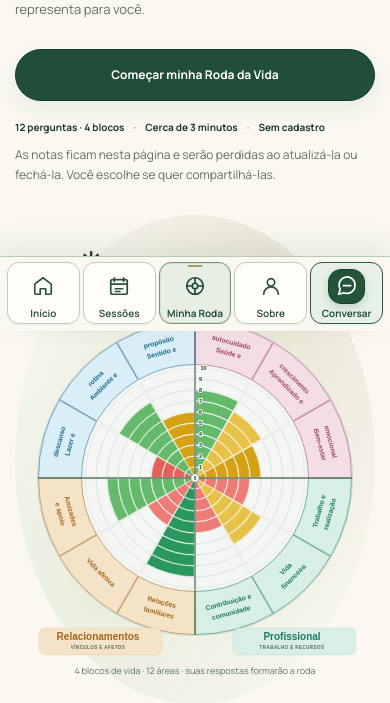
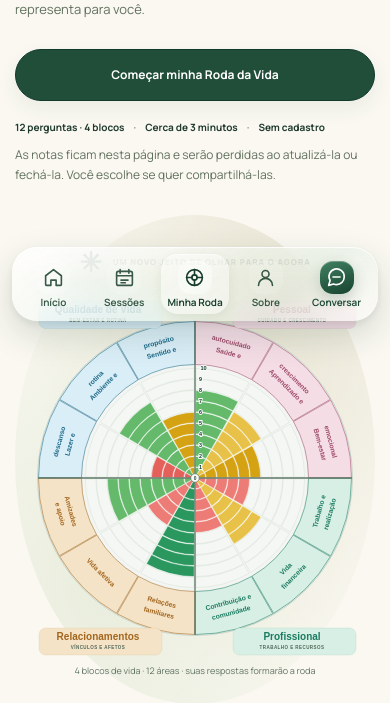
Before and after one commit to tarsoLMC/Essenes-git, a PHP site: page /roda-da-vida.html in a window 390 px wide. Shown: the part 513-1216 px from the top of the page. Run offline with PHP 8.4, Linux system fonts and the light colour scheme; a stand-in replaces the project's code that opens the database connection.

Commit message:
style: aplicar Liquid Glass sem bordas no menu mobile Essenes

```diff
--- a/404.html
+++ b/404.html
@@ -12,7 +12,7 @@
 <style>
 .error-shell{min-height:100svh;display:grid;place-items:center;padding:32px 20px;position:relative;z-index:2}.error-card{width:min(760px,100%);padding:clamp(34px,6vw,72px);border-radius:24px;background:var(--cream-soft);box-shadow:var(--shadow);text-align:center;border:1px solid rgba(220,183,115,.28)}.error-code{font:600 clamp(64px,13vw,120px)/.8 var(--serif);color:var(--green);margin:0 0 24px}.error-card h1{font:600 clamp(36px,6vw,58px)/1.02 var(--serif);margin:0 0 18px}.error-card p{max-width:55ch;margin:0 auto 28px;color:var(--muted)}.error-actions{display:flex;justify-content:center;gap:12px;flex-wrap:wrap}
 </style>
-<link rel="preload" as="font" type="font/woff2" href="/assets/fonts/manrope-latin-wght-normal.woff2" crossorigin=""><link rel="preload" as="font" type="font/woff2" href="/assets/fonts/cormorant-garamond-latin-600-normal.woff2" crossorigin=""><link rel="stylesheet" href="/assets/css/essenes-ui-polish-v2.css?v=20261119-2"></head>
+<link rel="preload" as="font" type="font/woff2" href="/assets/fonts/manrope-latin-wght-normal.woff2" crossorigin=""><link rel="preload" as="font" type="font/woff2" href="/assets/fonts/cormorant-garamond-latin-600-normal.woff2" crossorigin=""><link rel="stylesheet" href="/assets/css/essenes-ui-polish-v2.css?v=20261119-glass3"></head>
 <body data-fx-theme="essenes">
 <div class="ambient" aria-hidden="true"></div>
 <main class="error-shell" id="conteudo">
--- a/assets/css/essenes-ui-polish-v2.css
+++ b/assets/css/essenes-ui-polish-v2.css
@@ -33,28 +33,83 @@ body.essenes-family-page .btn{border:1px solid #406044}
 body.essenes-family-page .btn.secondary{border:1px solid #a3b3a1;padding-left:14px;padding-right:14px;border-radius:5px}
 body.essenes-family-page .btn.outline{border:1px solid #8fa38e}
 body.essenes-family-page .btn:focus-visible{outline:2px solid #b18a56;outline-offset:3px}
+
+/* Navegação Liquid Glass — exclusivamente barra inferior mobile, sem bordas. */
 @media(max-width:760px){
+ html{scroll-padding-bottom:calc(110px + env(safe-area-inset-bottom,0px))}
+ body.essenes-has-mobile-dock{padding-bottom:calc(106px + env(safe-area-inset-bottom,0px))}
+ body.essenes-has-mobile-dock .v33-back-top{bottom:calc(110px + env(safe-area-inset-bottom,0px))}
  body.essenes-has-mobile-dock .essenes-mobile-dock{
-  background:rgba(250,248,241,.985);border-top:1px solid #b9c9b7;gap:3px;
+  position:fixed;inset:auto max(12px,env(safe-area-inset-right,0px)) calc(10px + env(safe-area-inset-bottom,0px)) max(12px,env(safe-area-inset-left,0px));width:auto;
+  z-index:70;display:grid;grid-template-columns:repeat(5,minmax(0,1fr));gap:2px;align-items:stretch;
+  min-height:74px;padding:7px;border:0;border-radius:25px;overflow:hidden;isolation:isolate;
+  background:linear-gradient(140deg,rgba(255,255,255,.68),rgba(243,248,241,.63) 40%,rgba(221,235,223,.58) 74%,rgba(255,255,255,.59));
+  -webkit-backdrop-filter:blur(26px) saturate(170%);backdrop-filter:blur(26px) saturate(170%);
+  box-shadow:0 14px 34px rgba(19,57,38,.16),0 3px 9px rgba(14,45,31,.07),inset 0 1px 0 rgba(255,255,255,.78);
+ }
+ body.essenes-has-mobile-dock .essenes-mobile-dock::before{
+  content:"";position:absolute;inset:0;z-index:0;pointer-events:none;border-radius:inherit;
+  background:radial-gradient(ellipse 72% 90% at 15% -18%,rgba(255,255,255,.60),transparent 73%),linear-gradient(to bottom,rgba(255,255,255,.17),transparent 43%);
  }
  body.essenes-has-mobile-dock .essenes-mobile-dock__link{
-  border:1px solid #bdcdbc;background:#fffdf8;border-radius:12px;
-  box-shadow:0 1px 2px rgba(34,66,45,.055);min-height:59px;color:#2d5140;
+  position:relative;z-index:1;min-width:0;min-height:60px;padding:5px 1px 4px;
+  display:flex;flex-direction:column;align-items:center;justify-content:center;gap:3px;
+  color:#385947;border:0;border-radius:17px;background:transparent;box-shadow:none;
+  text-decoration:none;-webkit-tap-highlight-color:transparent;
+  transition:color .22s ease,background-color .22s ease,box-shadow .22s ease,transform .22s ease;
  }
+ body.essenes-has-mobile-dock .essenes-mobile-dock__icon{
+  display:grid;place-items:center;width:34px;height:33px;border:0;border-radius:13px;
+  background:rgba(255,255,255,.13);box-shadow:inset 0 1px 0 rgba(255,255,255,.22);
+  transition:background-color .22s ease,transform .22s ease;
+ }
+ body.essenes-has-mobile-dock .essenes-mobile-dock__icon svg{width:21px;height:21px}
+ body.essenes-has-mobile-dock .essenes-mobile-dock__label{font-size:10px;font-weight:650;line-height:1.14;letter-spacing:-.08px}
  body.essenes-has-mobile-dock .essenes-mobile-dock__link[aria-current]{
-  border-color:#6e9475;background:#e7eee4;color:#204a35;
-  box-shadow:inset 0 0 0 1px rgba(67,108,73,.1);
+  color:#173e2b;background:rgba(255,255,255,.39);
+  box-shadow:inset 0 1px 0 rgba(255,255,255,.52),0 4px 12px rgba(37,78,51,.085);
  }
- body.essenes-has-mobile-dock .essenes-mobile-dock__link[aria-current] .essenes-mobile-dock__icon{background:transparent;box-shadow:none}
- body.essenes-has-mobile-dock .essenes-mobile-dock__link--contact{border-color:#2a5b43;background:#e9f0e7;color:#1b4b35}
+ body.essenes-has-mobile-dock .essenes-mobile-dock__link[aria-current]::before{content:none;display:none}
+ body.essenes-has-mobile-dock .essenes-mobile-dock__link[aria-current] .essenes-mobile-dock__icon{
+  background:rgba(255,255,255,.37);box-shadow:inset 0 1px 0 rgba(255,255,255,.55);
+ }
+ body.essenes-has-mobile-dock .essenes-mobile-dock__link--contact{color:#214d38}
  body.essenes-has-mobile-dock .essenes-mobile-dock__link--contact .essenes-mobile-dock__icon{
-  border:1px solid #17422d;background:#24543a;color:#fff;
+  color:#fff;border:0;background:linear-gradient(160deg,#438263,#295e45 55%,#194530);
+  box-shadow:0 5px 14px rgba(21,68,43,.2),inset 0 1px 0 rgba(255,255,255,.27);
  }
- body.essenes-has-mobile-dock .essenes-mobile-dock__link:hover{border-color:#547f5d;background:#f0f4eb}
- body.essenes-has-mobile-dock .essenes-mobile-dock__link:focus-visible{outline:2px solid #ae8e5f;outline-offset:-2px}
+ body.essenes-has-mobile-dock .essenes-mobile-dock__link:active{transform:scale(.955)}
+ body.essenes-has-mobile-dock .essenes-mobile-dock__link:focus-visible{outline:2px solid #ad915d;outline-offset:-3px}
+ body.wheel-page #result .result-chat,body.wheel-page #result .result-chat-launcher{
+  bottom:calc(111px + env(safe-area-inset-bottom,0px))!important;
+  max-height:calc(100dvh - 130px - env(safe-area-inset-bottom,0px));
+ }
+ body.essenes-family-page #toast{bottom:calc(111px + env(safe-area-inset-bottom,0px))}
+ body.wheel-page.is-answering.essenes-has-mobile-dock{padding-bottom:0!important}
+}
+@media(hover:hover) and (max-width:760px){
+ body.essenes-has-mobile-dock .essenes-mobile-dock__link:hover{background:rgba(255,255,255,.23);color:#173e2b}
 }
 @media(max-width:350px){
- body.essenes-has-mobile-dock .essenes-mobile-dock{gap:2px}
- body.essenes-has-mobile-dock .essenes-mobile-dock__link{border-radius:10px;min-width:0}
+ body.essenes-has-mobile-dock .essenes-mobile-dock{left:8px;right:8px;padding:6px 5px;gap:0;border-radius:22px}
+ body.essenes-has-mobile-dock .essenes-mobile-dock__label{font-size:9px;letter-spacing:-.2px}
+ body.essenes-has-mobile-dock .essenes-mobile-dock__icon{width:31px;height:31px}
 }
-@media(prefers-reduced-motion:reduce){body:not(.wheel-page):not(.essenes-family-page) .btn{transition:none}}
+@media(max-height:430px) and (orientation:landscape) and (max-width:900px){
+ body.essenes-has-mobile-dock .essenes-mobile-dock{display:none}
+ body.essenes-has-mobile-dock{padding-bottom:0}
+}
+@media(prefers-reduced-motion:reduce){
+ body:not(.wheel-page):not(.essenes-family-page) .btn{transition:none}
+ body.essenes-has-mobile-dock .essenes-mobile-dock__link,body.essenes-has-mobile-dock .essenes-mobile-dock__icon{transition:none}
+}
+@media(prefers-reduced-transparency:reduce){
+ body.essenes-has-mobile-dock .essenes-mobile-dock{background:#f7f8f2;-webkit-backdrop-filter:none;backdrop-filter:none}
+}
+@supports not ((backdrop-filter:blur(1px)) or (-webkit-backdrop-filter:blur(1px))){
+ @media(max-width:760px){body.essenes-has-mobile-dock .essenes-mobile-dock{background:rgba(246,248,242,.97)}}
+}
+@media(prefers-contrast:more) and (max-width:760px){
+ body.essenes-has-mobile-dock .essenes-mobile-dock{background:#f7f8f2}
+ body.essenes-has-mobile-dock .essenes-mobile-dock__link[aria-current]{background:#d9e6d7}
+}
--- a/contato.html
+++ b/contato.html
@@ -13,7 +13,7 @@
 
 <link href="/assets/css/essenes-contact.36c245a94adb.css" rel="stylesheet">
 <link href="/assets/img/favicon.svg" rel="icon" type="image/svg+xml">
-<noscript><style>@media(max-width:1000px){.mobile-menu{display:flex!important;flex-wrap:wrap;gap:14px;padding:18px;background:#faf8f1}.menu-toggle{display:none!important}}</style></noscript><link rel="preload" as="font" type="font/woff2" href="/assets/fonts/manrope-latin-wght-normal.woff2" crossorigin=""><link rel="preload" as="font" type="font/woff2" href="/assets/fonts/cormorant-garamond-latin-600-normal.woff2" crossorigin=""><script type="application/ld+json">{"@context":"https://schema.org","@type":"ContactPage","name":"Contato com Alexandre | Essenes","url":"https://essenes.com.br/contato.html","mainEntity":{"@type":"Person","name":"Alexandre Eduardo Mesquita Pereira","telephone":"+55 61 98173-8997","email":"essenesterapia@gmail.com"}}</script><link rel="stylesheet" href="/assets/css/essenes-mobile-dock-v1.css?v=20261119-1"><link rel="stylesheet" href="/assets/css/essenes-ui-polish-v2.css?v=20261119-2"></head>
+<noscript><style>@media(max-width:1000px){.mobile-menu{display:flex!important;flex-wrap:wrap;gap:14px;padding:18px;background:#faf8f1}.menu-toggle{display:none!important}}</style></noscript><link rel="preload" as="font" type="font/woff2" href="/assets/fonts/manrope-latin-wght-normal.woff2" crossorigin=""><link rel="preload" as="font" type="font/woff2" href="/assets/fonts/cormorant-garamond-latin-600-normal.woff2" crossorigin=""><script type="application/ld+json">{"@context":"https://schema.org","@type":"ContactPage","name":"Contato com Alexandre | Essenes","url":"https://essenes.com.br/contato.html","mainEntity":{"@type":"Person","name":"Alexandre Eduardo Mesquita Pereira","telephone":"+55 61 98173-8997","email":"essenesterapia@gmail.com"}}</script><link rel="stylesheet" href="/assets/css/essenes-mobile-dock-v1.css?v=20261119-1"><link rel="stylesheet" href="/assets/css/essenes-ui-polish-v2.css?v=20261119-glass3"></head>
 <body class="es-contact-page" data-fx-theme="essenes">
 <header class="legal-header">
 <div class="container nav-wrap">
--- a/privacidade.html
+++ b/privacidade.html
@@ -13,7 +13,7 @@
 
 <link href="/assets/css/essenes-site.49d192c15dfe.css" rel="stylesheet">
 <link href="/assets/img/favicon.svg" rel="icon" type="image/svg+xml">
-<noscript><style>@media(max-width:1000px){.mobile-menu{display:flex!important;flex-wrap:wrap;gap:14px;padding:18px;background:#faf8f1}.menu-toggle{display:none!important}}</style></noscript><link rel="preload" as="font" type="font/woff2" href="/assets/fonts/manrope-latin-wght-normal.woff2" crossorigin=""><link rel="preload" as="font" type="font/woff2" href="/assets/fonts/cormorant-garamond-latin-600-normal.woff2" crossorigin=""><link rel="stylesheet" href="/assets/css/essenes-mobile-dock-v1.css?v=20261119-1"><link rel="stylesheet" href="/assets/css/essenes-ui-polish-v2.css?v=20261119-2"></head>
+<noscript><style>@media(max-width:1000px){.mobile-menu{display:flex!important;flex-wrap:wrap;gap:14px;padding:18px;background:#faf8f1}.menu-toggle{display:none!important}}</style></noscript><link rel="preload" as="font" type="font/woff2" href="/assets/fonts/manrope-latin-wght-normal.woff2" crossorigin=""><link rel="preload" as="font" type="font/woff2" href="/assets/fonts/cormorant-garamond-latin-600-normal.woff2" crossorigin=""><link rel="stylesheet" href="/assets/css/essenes-mobile-dock-v1.css?v=20261119-1"><link rel="stylesheet" href="/assets/css/essenes-ui-polish-v2.css?v=20261119-glass3"></head>
 <body class="legal-page" data-fx-theme="essenes">
 <header class="legal-header">
 <div class="container nav-wrap">
--- a/roda-da-vida.html
+++ b/roda-da-vida.html
@@ -9,7 +9,7 @@
 <link rel="preload" href="/assets/fonts/manrope-latin-wght-normal.woff2" as="font" type="font/woff2" crossorigin>
 <link rel="stylesheet" href="/assets/css/essenes-wheel.1bb1027db367.css">
 <script type="application/ld+json">{"@context":"https://schema.org","@type":"WebPage","name":"Roda da Vida online | Essenes","url":"https://essenes.com.br/roda-da-vida.html","description":"Exercício interativo de reflexão sobre satisfação em 12 áreas da vida, com notas de 0 a 10. Não é um teste psicológico nem um diagnóstico.","inLanguage":"pt-BR","isPartOf":{"@type":"WebSite","name":"Essenes","url":"https://essenes.com.br/"}}</script>
-<link rel="stylesheet" href="/assets/css/essenes-mobile-dock-v1.css?v=20261119-1"><link rel="stylesheet" href="/assets/css/essenes-ui-polish-v2.css?v=20261119-2"></head>
+<link rel="stylesheet" href="/assets/css/essenes-mobile-dock-v1.css?v=20261119-1"><link rel="stylesheet" href="/assets/css/essenes-ui-polish-v2.css?v=20261119-glass3"></head>
 <body class="wheel-page">
 <a class="skip" href="#principal">Ir para o conteúdo</a>
 <header class="wheel-header wrap"><a class="wheel-brand" href="/" aria-label="Essenes — início"><img src="/assets/img/favicon.svg" width="42" height="42" alt=""><span>Essenes<small>UM OLHAR PARA A SUA HISTÓRIA</small></span></a><nav aria-label="Navegação"><a href="#sobre-a-roda">Sobre a roda</a><a href="/" class="back-site">Voltar ao site</a></nav></header>
--- a/sistema-familiar.html
+++ b/sistema-familiar.html
@@ -1,5 +1,5 @@
 <!doctype html>
-<html lang="pt-BR"><head><meta charset="utf-8"><meta name="viewport" content="width=device-width,initial-scale=1"><meta name="theme-color" content="#f4f0e8"><title>Sistema Familiar: um olhar para sua história | Essenes</title><meta name="description" content="Crie um mapa visual de sua história familiar com o Sistema Familiar Essenes. Um exercício pessoal de reflexão no seu navegador."><link rel="canonical" href="https://essenes.com.br/sistema-familiar.html"><link rel="icon" type="image/svg+xml" href="/assets/img/favicon.svg"><meta property="og:title" content="Sistema Familiar | Essenes"><meta property="og:description" content="Um espaço para reconhecer as pessoas que fazem parte da sua história familiar."><meta property="og:type" content="website"><meta property="og:url" content="https://essenes.com.br/sistema-familiar.html"><meta property="og:image" content="https://essenes.com.br/assets/img/arvore-v11.webp"><link rel="stylesheet" href="/assets/css/sistema-familiar-v3.css"><link rel="stylesheet" href="/assets/css/essenes-mobile-dock-v1.css?v=20261119-1"><link rel="stylesheet" href="/assets/css/essenes-ui-polish-v2.css?v=20261119-2"></head><body>
+<html lang="pt-BR"><head><meta charset="utf-8"><meta name="viewport" content="width=device-width,initial-scale=1"><meta name="theme-color" content="#f4f0e8"><title>Sistema Familiar: um olhar para sua história | Essenes</title><meta name="description" content="Crie um mapa visual de sua história familiar com o Sistema Familiar Essenes. Um exercício pessoal de reflexão no seu navegador."><link rel="canonical" href="https://essenes.com.br/sistema-familiar.html"><link rel="icon" type="image/svg+xml" href="/assets/img/favicon.svg"><meta property="og:title" content="Sistema Familiar | Essenes"><meta property="og:description" content="Um espaço para reconhecer as pessoas que fazem parte da sua história familiar."><meta property="og:type" content="website"><meta property="og:url" content="https://essenes.com.br/sistema-familiar.html"><meta property="og:image" content="https://essenes.com.br/assets/img/arvore-v11.webp"><link rel="stylesheet" href="/assets/css/sistema-familiar-v3.css"><link rel="stylesheet" href="/assets/css/essenes-mobile-dock-v1.css?v=20261119-1"><link rel="stylesheet" href="/assets/css/essenes-ui-polish-v2.css?v=20261119-glass3"></head><body>
 <header class="top"><a class="brand" href="/" aria-label="Essenes início"><img class="brand-mark" src="/assets/img/favicon.svg" width="36" height="36" alt=""><span>ESSENES<small>CONSTELAÇÃO FAMILIAR</small></span></a><a class="top-right" href="/"> Voltar ao site</a></header>
 <main><section class="hero"><div class="eyebrow"><span></span> UM CONVITE PARA OLHAR COM CARINHO</div><h1>Toda história tem<br><em>um lugar.</em></h1><p>Um espaço para reconhecer as pessoas e os caminhos que fazem parte da sua história familiar.</p><div class="hero-foot"><span>✳ &nbsp; NO SEU TEMPO</span><span>♡ &nbsp; SEM JULGAMENTOS</span><span>◌ &nbsp; SEUS DADOS FICAM NESTE NAVEGADOR</span></div><div class="hero-art" aria-hidden="true"><span>✳</span></div></section>
 <section class="workspace" id="workspace"><aside class="sidebar"><div class="side-title">SEU PERCURSO <span>01 — 09</span></div><nav id="steps" aria-label="Etapas do questionário"></nav><div class="side-note"><span>✳</span><p>Não precisa saber tudo. Você pode deixar espaços em aberto e voltar quando quiser.</p></div></aside><div class="content"><div class="mobile-progress" id="mobile-progress"></div><div id="screen"></div></div></section>
```
Also changed, not shown: conflitos-familiares-padroes-repetitivos.html (+1 -1 lines), constelacao-familiar-brasilia.html (+1 -1 lines), constelacao-familiar-online.html (+1 -1 lines), constelacao-familiar-relacionamentos.html (+1 -1 lines), constelacao-familiar-trabalho-dinheiro.html (+1 -1 lines), conteudos.html (+1 -1 lines), index.html (+1 -1 lines), o-que-e-constelacao-familiar.html (+1 -1 lines), principios-da-constelacao-familiar.html (+1 -1 lines).
